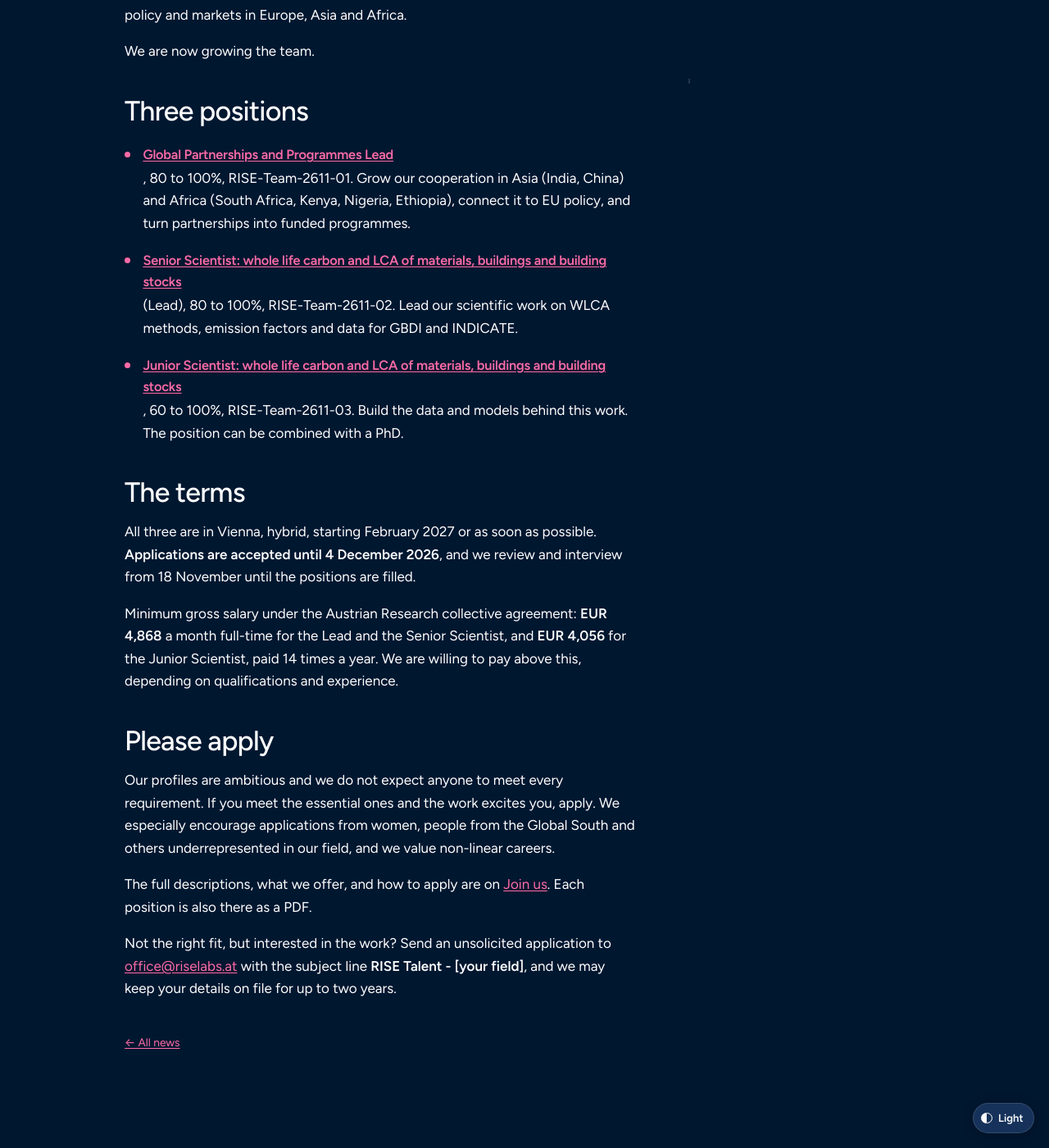
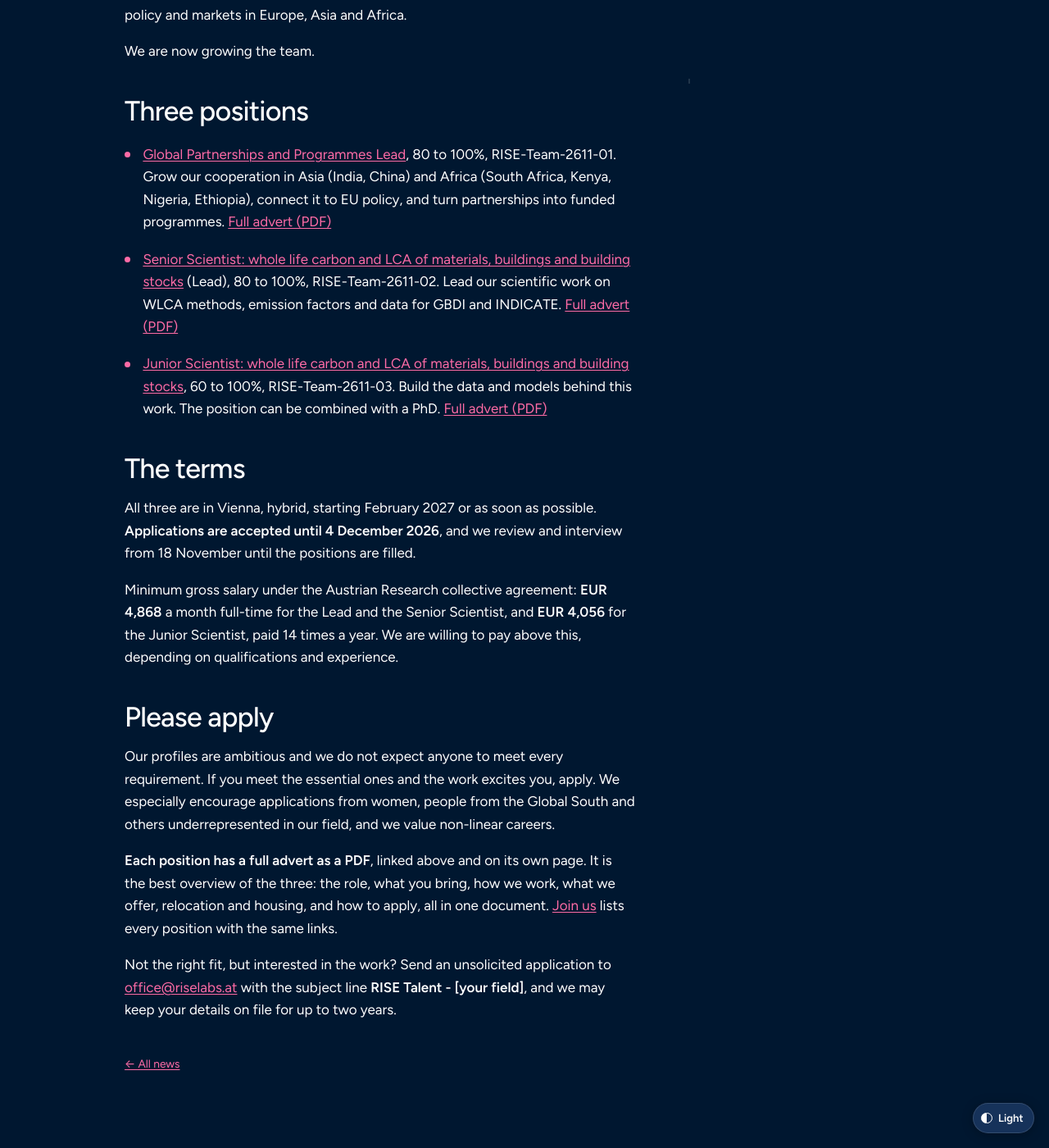
Before and after one commit to mroeck/riselabs.at, a Jekyll site: the page built from _posts/2026-11-04-hiring-three-positions.md, in a window 1280 px wide and 1400 px high, scrolled down 545 px. Shown: the whole window at 82% size. Built offline with Jekyll 4.4.1, drawn with Linux system fonts in a browser that asks for light colours; some web fonts are replaced.

Commit message:
Adverts: lead with the PDF, and stop the bold breaking lines
Martin, 4 Nov, two things.

The PDF is the better overview, so it is offered where people decide: a lead
line at the top of each advert, a link beside every position on /join/, and
one per position in the announcement. The facts-box row stays.

The line breaks have a cause, and it is not the markdown. style.css has

  .findings li > strong:first-child { display: block; ... }

so bold at the start of a bullet is a label on its own line. That is right
for "Theses." on /join/ and wrong here: the position title was a block, so
the comma after it opened the next line, and the sentence after "Essential."
started below the label. Confirmed on the live page, where the first bullet
rendered as

   Global Partnerships and Programmes Lead
   ,
   80 to 100%, RISE-Team-2611-01. ...

The rule is untouched, because other pages want it. The bullets no longer
open with bold: the position titles are plain links, and "Essential:" is
plain text. Both now run on in one line, which is what was asked for.

Co-Authored-By: Claude Opus 5 <noreply@anthropic.com>
Claude-Session: https://claude.ai/code/session_013yvRdL5WvGEbo8a8kksApF

```diff
--- a/_posts/2026-11-04-hiring-three-positions.md
+++ b/_posts/2026-11-04-hiring-three-positions.md
@@ -22,18 +22,9 @@ We are now growing the team.
 
 <div class="findings" markdown="1">
 
-- **[Global Partnerships and Programmes Lead](/news/2026/opening-global-partnerships-and-programmes-lead/)**,
-  80 to 100%, RISE-Team-2611-01. Grow our cooperation in Asia (India, China)
-  and Africa (South Africa, Kenya, Nigeria, Ethiopia), connect it to EU
-  policy, and turn partnerships into funded programmes.
-- **[Senior Scientist: whole life carbon and LCA of materials, buildings and
-  building stocks](/news/2026/opening-senior-scientist-whole-life-carbon/)**
-  (Lead), 80 to 100%, RISE-Team-2611-02. Lead our scientific work on WLCA
-  methods, emission factors and data for GBDI and INDICATE.
-- **[Junior Scientist: whole life carbon and LCA of materials, buildings and
-  building stocks](/news/2026/opening-junior-scientist-whole-life-carbon/)**,
-  60 to 100%, RISE-Team-2611-03. Build the data and models behind this work.
-  The position can be combined with a PhD.
+- [Global Partnerships and Programmes Lead](/news/2026/opening-global-partnerships-and-programmes-lead/), 80 to 100%, RISE-Team-2611-01. Grow our cooperation in Asia (India, China) and Africa (South Africa, Kenya, Nigeria, Ethiopia), connect it to EU policy, and turn partnerships into funded programmes. [Full advert (PDF)](/assets/jobs/RISE-Team-2611-01-global-partnerships-and-programmes-lead.pdf)
+- [Senior Scientist: whole life carbon and LCA of materials, buildings and building stocks](/news/2026/opening-senior-scientist-whole-life-carbon/) (Lead), 80 to 100%, RISE-Team-2611-02. Lead our scientific work on WLCA methods, emission factors and data for GBDI and INDICATE. [Full advert (PDF)](/assets/jobs/RISE-Team-2611-02-senior-scientist-whole-life-carbon.pdf)
+- [Junior Scientist: whole life carbon and LCA of materials, buildings and building stocks](/news/2026/opening-junior-scientist-whole-life-carbon/), 60 to 100%, RISE-Team-2611-03. Build the data and models behind this work. The position can be combined with a PhD. [Full advert (PDF)](/assets/jobs/RISE-Team-2611-03-junior-scientist-whole-life-carbon.pdf)
 
 </div>
 
@@ -55,8 +46,10 @@ requirement. If you meet the essential ones and the work excites you, apply.
 We especially encourage applications from women, people from the Global South
 and others underrepresented in our field, and we value non-linear careers.
 
-The full descriptions, what we offer, and how to apply are on
-[Join us](/join/). Each position is also there as a PDF.
+**Each position has a full advert as a PDF**, linked above and on its own
+page. It is the best overview of the three: the role, what you bring, how we
+work, what we offer, relocation and housing, and how to apply, all in one
+document. [Join us](/join/) lists every position with the same links.
 
 Not the right fit, but interested in the work? Send an unsolicited application
 to [office@riselabs.at](mailto:office@riselabs.at?subject=RISE%20Talent%20-%20%5Byour%20field%5D)
```
Also changed, not shown: _posts/2026-11-04-opening-global-partnerships-and-programmes-lead.md (+5 -5 lines), _posts/2026-11-04-opening-junior-scientist-whole-life-carbon.md (+5 -6 lines), _posts/2026-11-04-opening-senior-scientist-whole-life-carbon.md (+5 -6 lines), join.html (+8 -0 lines).
